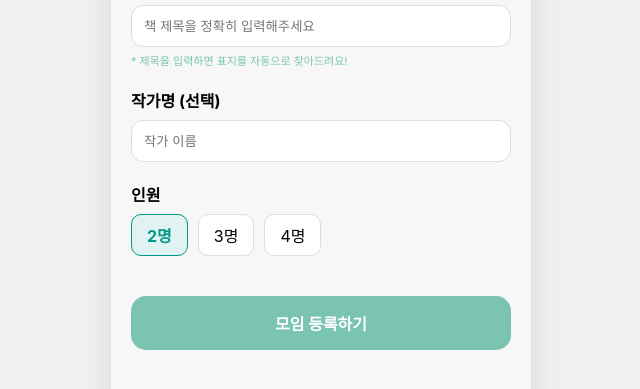
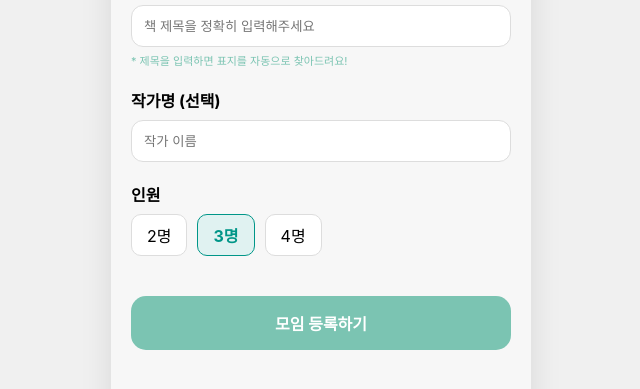
Before and after one commit to sisisidsisi/book, a plain HTML site: page register.html in a window 1280 px wide. Shown: the part 103-492 px from the top of the page, without its empty margins (319-959 px from the left). Drawn offline with Linux system fonts and the light colour scheme.

Commit message:
Update register.html

```diff
--- a/register.html
+++ b/register.html
@@ -28,9 +28,9 @@
             <div style="margin-bottom:20px;">
                 <label style="font-weight:bold; display:block; margin-bottom:8px;">인원</label>
                 <div style="display:flex; gap:10px;">
-                    <div style="padding:8px 15px; background:#E0F2F1; color:#009688; border-radius:10px; font-weight:bold; border:1px solid #009688;">2명</div>
-                    <div style="padding:8px 15px; background:white; border:1px solid #ddd; border-radius:10px;">3명</div>
-                    <div style="padding:8px 15px; background:white; border:1px solid #ddd; border-radius:10px;">4명</div>
+                    <div class="member-option" onclick="selectMember(this)" style="padding:8px 15px; background:white; border:1px solid #ddd; border-radius:10px; cursor:pointer;">2명</div>
+                    <div class="member-option selected" onclick="selectMember(this)" style="padding:8px 15px; background:#E0F2F1; color:#009688; border-radius:10px; font-weight:bold; border:1px solid #009688; cursor:pointer;">3명</div>
+                    <div class="member-option" onclick="selectMember(this)" style="padding:8px 15px; background:white; border:1px solid #ddd; border-radius:10px; cursor:pointer;">4명</div>
                 </div>
             </div>
 
```
